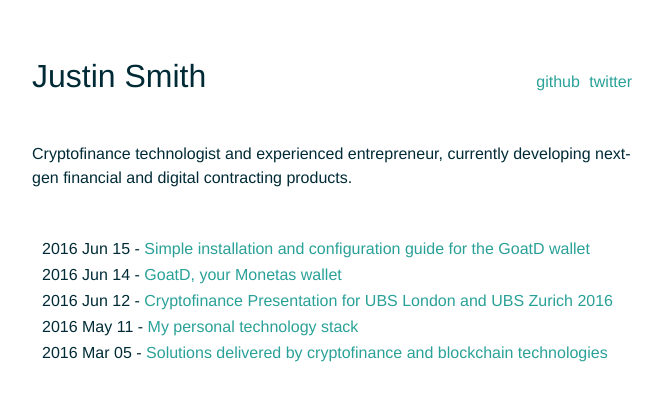
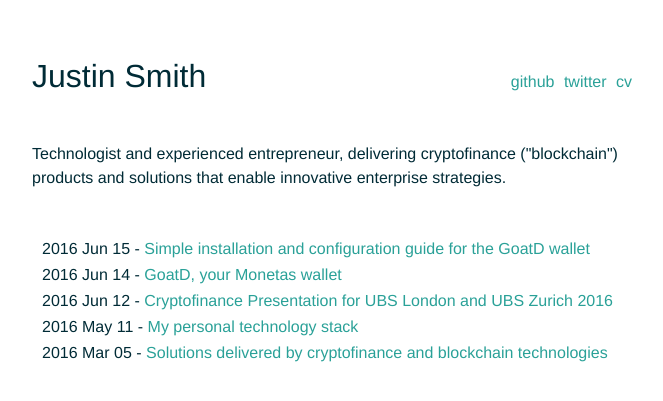
Before and after one commit to rusticbison/website, a Jekyll site: the page built from index.html, in a window 1280 px wide. Shown: the top 401 px of the page, without its empty margins (308-971 px from the left). Built offline with Jekyll 4.4.1, drawn with Linux system fonts in a browser that asks for light colours.

```diff
--- a/_config.yml
+++ b/_config.yml
@@ -1,6 +1,6 @@
 # My variables
 name: Justin Smith
-description: Cryptofinance technologist and experienced entrepreneur.
+description: Technologist and entrepreneur.
 google_verification: null
 
 # File management
--- a/_data/navigation.yml
+++ b/_data/navigation.yml
@@ -3,3 +3,6 @@
 
 - title: twitter
   url: https://twitter.com/rusticbison
+
+- title: cv
+  url: "{{ site.baseurl }}/assets/img/js-cv.pdf"
--- a/index.html
+++ b/index.html
@@ -5,7 +5,7 @@ layout: default
 {% include header.html %}
 
 <div class="portfolio">
-	<p>Cryptofinance technologist and experienced entrepreneur, currently developing next-gen financial and digital contracting products.</p>
+	<p>Technologist and experienced entrepreneur, delivering cryptofinance ("blockchain") products and solutions that enable innovative enterprise strategies.</p>
 </div>
 
 <!--
```
Also changed, not shown: 1 other file.
